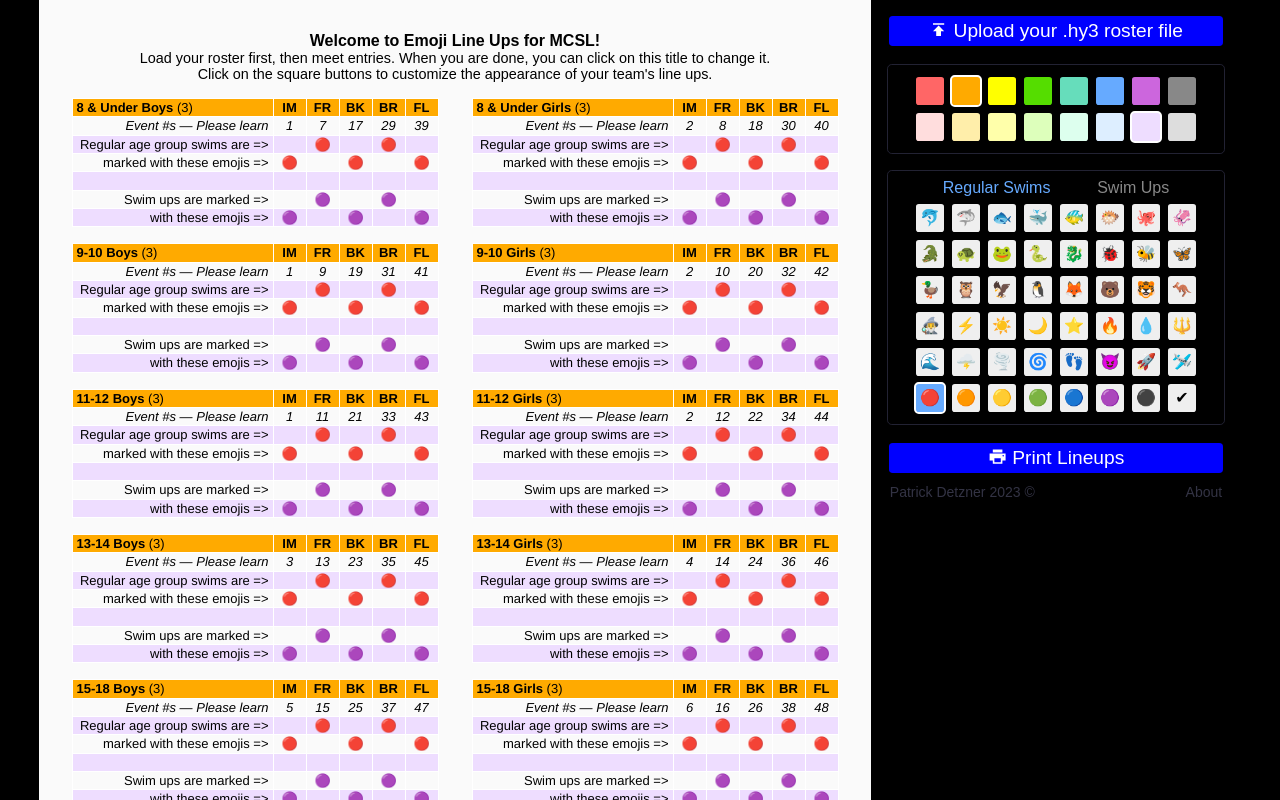
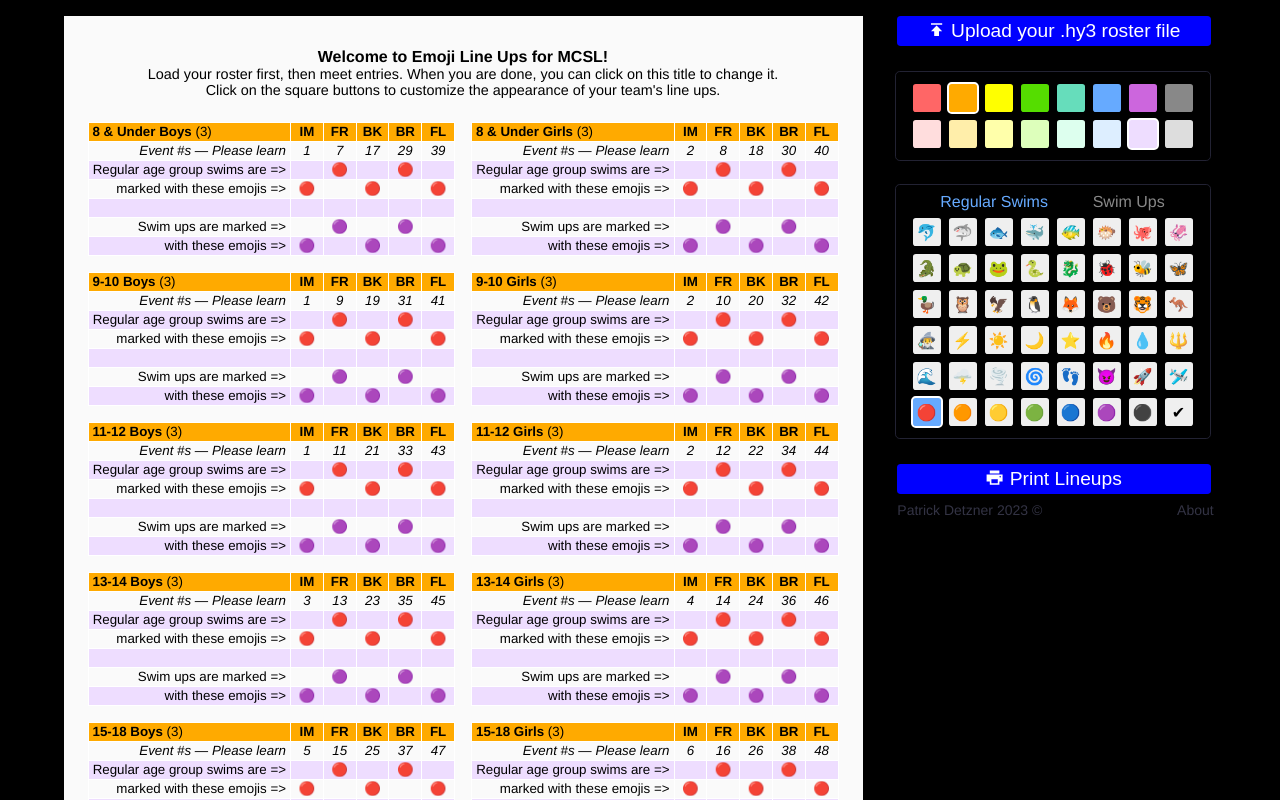
Before and after one commit to pdetz/Lineups, a plain HTML site: page index.html in a window 1280 px wide. Drawn offline with Linux system fonts and the light colour scheme.

Commit message:
final css fix

```diff
--- a/ameet.js
+++ b/ameet.js
@@ -3,9 +3,6 @@ function AgeGroup(name, ages, eventNumbers){
     this.ages = ages;
     this.eventNumbers = eventNumbers;
 }
-
-const AGEDATE = "06012022";
-
 const _8U = new AgeGroup("8 & Under", [4, 5, 6, 7, 8], [1, 7, 17, 29, 39]);
 const _9_10 = new AgeGroup("9-10", [9, 10], [1, 9, 19, 31, 41]);
 const _11_12 = new AgeGroup("11-12", [11, 12], [1, 11, 21, 33, 43]);
@@ -13,8 +10,9 @@ const _13_14 = new AgeGroup("13-14", [13, 14], [3, 13, 23, 35, 45]);
 const _15_18 = new AgeGroup("15-18", [15, 16, 17, 18], [5, 15, 25, 37, 47]);
 const _12U = new AgeGroup("12&U", [4, 5, 6, 7, 8, 9, 10, 11, 12]);
 const _OPEN = new AgeGroup("Open", [4, 5, 6, 7, 8, 9, 10, 11, 12, 13, 14, 15, 16, 17, 18]);
+const AGE_GROUPS = [_8U, _9_10, _11_12, _13_14, _15_18]; //, _12U, _OPEN];
 
-const AGE_GROUPS = [_8U, _9_10, _11_12, _13_14, _15_18]; //, _12U, _OPEN];
+const AGEDATE = "06012022";
 
 const STROKES = ["IM", "FR", "BK", "BR", "FL"];
 
--- a/buttons.css
+++ /dev/null
@@ -1,43 +0,0 @@
-button {
-    cursor: pointer;
-    font-size: 1.2em;
-    font-weight: normal;
-    margin: 0.2em;
-    padding: 0.2em 0.5em;
-    border-radius: 0.3em;
-}
-button svg {
-    display: inline;
-    height: 1em;
-    vertical-align: top;
-}
-
-button.tools {
-    background-color: #00f;
-    border: 2px solid #000;
-    margin:0;
-    color: #fff;
-    width: 100%;
-}
-
-div.upload:nth-child(1){
-    margin-top: -2px;
-}
-
-div.upload:nth-child(2){
-    margin-top: 1em;
-}
-
-button.tools svg{
-    fill: #fff;
-}
-
-button.tools:hover {
-    border: 2px solid #fff;
-    filter: brightness(70%);
-}
-
-button.tools:active{
-    border: 2px solid #000;
-    filter: brightness(50%);
-}
--- a/index.html
+++ b/index.html
@@ -4,34 +4,31 @@
     <meta charset="UTF-8">
     <title id="pageTitle">MCSL Lineup Creator</title>
     <link rel="stylesheet" href="main.css">
+    <link rel="stylesheet" href="lineups.css">
+    <link rel="stylesheet" href="tools.css">
+    <link rel="stylesheet" href="pickers.css">
+
     <script src="jquery3.min.js"></script>
     <script src="misc.js"></script>
     <script src="ameet.js"></script>
-
-    <link rel="stylesheet" href="pickers.css">
-    <script src="pickers.js"></script>
-
-    <link rel="stylesheet" href="lineups.css">
-    <link rel="stylesheet" href="tools.css">
-    <link rel="stylesheet" href="buttons.css">
-    <link rel="stylesheet" href="print.css">
+    <script src="lineups.js"></script>
     <script src="loadRoster.js"></script>
     <script src="loadEntries.js"></script>
     <script src="tools.js"></script>
-    <script src="tables.js"></script>
-    <script src="lineups.js"></script>
+    <script src="pickers.js"></script>
+
 </head>
 
 <body id="body">
-    <div class="column noprint">
-        <div id="tools">
+    <div class="noprint">
+        <div id="tools" class="flex">
         </div>
         <div class="about">
             <div id="about-btn">About</div>
             <div id = "copyright">© 2023 Patrick Detzner</div>
         </div>
     </div>
-    <div class="left column">
+    <div class="scrollLeft">
         <div id="displayArea" class="flex">
                 <div id="meetTitle">
                     Welcome to Emoji Line Ups for MCSL!
--- a/lineups.css
+++ b/lineups.css
@@ -1,76 +1,26 @@
-#lineups {
-    color: #000;
-    direction: ltr;
-    text-align: center;
-}
-
-.flex{
-    display: flex;
-    flex-wrap: wrap;
-    align-items: flex-start;
-    justify-content: space-around;
-    padding-bottom: 1rem;
-}
-
-table.lineup{
-    max-width: 49%;
-    min-width: 330px;
-}
-
-table.lineup td {
-    padding: 0;
-    margin:0;
-    border:1px solid white;
-    border-collapse: collapse;
-    vertical-align: center;
-    background:none;
-    line-height: 13pt;
-    font-size: 13px;
-    width:32px
-}
-
-table.lineup tr:nth-child(even){
-    background-color: #fafafa;
-}
-
-table.lineup td:nth-child(1) {
-    width: 192px;
-    padding: 0 4px;
-    text-align: left;
-}
-
-table.lineup td.right{
-    text-align: right;
-}
-table.lineup td.secret{
-    color:transparent;
-}
-
-td>svg {
-    height: 12pt;
-    font-size:8pt;
-    vertical-align: bottom;
-    background-color: transparent;
-    fill: #000;
-}
-
-table.lineup tr.events > td:first-child{
-    text-align:right;
-}
-
-tr.events {
-    font-style:italic;
-}
-
-.absent{
-    font-style: italic;
-    color:#aaa;
-}
-
 #meetTitle {
     font-weight:bold;
     padding: 1em 0;
     width:100%;
+}
+
+input.dynamic{
+    width:80%;
+    background:none;
+    outline:none;
+    text-align: center;
+    border-radius: 0.3em;
+    padding: 6px;
+    font-weight: bold;
+}
+
+input.dynamic:hover{
+    background-color: #def;
+}
+
+input.dynamic:focus{
+    background-color: #def;
+    border:1px solid #6af
 }
 
 div.subtitle{
@@ -78,10 +28,51 @@ div.subtitle{
     font-size:0.9em;
 }
 
-div.description{
-    margin: 4px;
+table.lineup{
+    border-collapse: collapse;
+    margin: 0.5em;
+    max-width: calc(50% - 1em);
+}
+
+table.lineup tr:first-child {
+    font-weight: bold;
+}
+table.lineup tr:nth-child(even){background-color: #fafafa;}
+
+table.lineup tr.events {
+    font-style:italic;
+}
+
+table.lineup td {
+    border:1px solid #fff;
+    vertical-align: middle;
+    line-height: 12pt;
+    font-size: 10pt;
+    padding: 1px;
+    width:30px;
+}
+
+table.lineup td:first-child {
+    width: 196px;
+    padding: 1px 4px;
+    text-align: left;
+}
+
+table.lineup td.right{
+    text-align: right;
+}
+
+table.lineup td.secret{
+    color:transparent;
 }
 
 span.count {
     font-weight:normal;
 }
+
+@media print {
+    table.lineup {
+        page-break-inside: avoid;
+    }
+    table.lineup tr:nth-child(even){background-color: #fff;}
+}
--- a/lineups.js
+++ b/lineups.js
@@ -1,5 +1,8 @@
 $(document).ready(function(){
-    loadTables();
+    $("#lineups").append(...AGE_GROUPS.map(
+      ag => [ lineupTable(ag, "M"), lineupTable(ag, "F") ]
+    ));
+
     $("#tools").append(
 
             uploadFile(UPLOAD + " Upload your .hy3 roster file", loadRoster, "#roster"),
--- a/loadRoster.js
+++ b/loadRoster.js
@@ -1,3 +1,20 @@
+function lineupTable(ageGroup, gender){
+    let [table, tbody, th] = make("table.lineup#" + gender + AGE_GROUPS.indexOf(ageGroup));
+    th.addTD(ageGroup.name + " " + GENDERS[gender] + "<span class = 'count'> (3)</span>")
+        .append(STROKES.map(stroke => make("td").html(stroke)));
+
+    tbody.addTR("events").addTD("Event #s — Please learn", "right")
+        .append(ageGroup.eventNumbers.map(n => make("td").html(egn(n, gender))));
+    tbody.addTR("swimmer").addTD("Regular age group swims are =>", "right").addTD("").addTD("", "swim").addTD("").addTD("", "swim").addTD("");
+    tbody.addTR("swimmer").addTD("marked with these emojis =>", "right").addTD("", "swim").addTD("").addTD("", "swim").addTD("").addTD("", "swim");
+    tbody.addTR("swimmer").addTD("<div>Good luck at the meet!</div>", "secret").addTD("").addTD("").addTD("").addTD("").addTD("");
+    tbody.addTR("swimmer").addTD("Swim ups are marked =>", "right").addTD("").addTD("", "up").addTD("").addTD("", "up").addTD("");
+    tbody.addTR("swimmer").addTD("with these emojis =>", "right").addTD("", "up").addTD("").addTD("", "up").addTD("").addTD("", "up");
+    //tbody.addTR("swimmer").addTD("Good luck at the meet!").addTD("", "swim").addTD("", "up").addTD("", "swim").addTD("", "up").addTD("", "swim");
+
+    return table;
+}
+
 function loadRoster(uploadedFile){
     ROSTER = new Roster();
     let athletes = uploadedFile.split("\nD1");
@@ -9,6 +26,26 @@ function loadRoster(uploadedFile){
     $("#roster").siblings("button").addClass("completed").html("Roster Loaded")
         .siblings("span").slideUp();
     $("#entries").parent().slideDown();
+}
+
+function fillLineups(roster){
+    $("tr.swimmer").remove();
+    ["M", "F"].forEach(gender => {
+        roster[gender].forEach((group, i) => {
+            $("#" + gender + i)
+                .append(group.map(swimmer =>
+                    make("tr#s" + swimmer.id + ".swimmer").addTD(swimmer.display, "name")
+                    .append(STROKES.map((stroke, i) => {
+                        let e = AGE_GROUPS[swimmer.ag].eventNumbers[i];
+                        return make("td." + stroke + ".event" + egn(e, swimmer.gender));
+                }))))
+                .find("span.count").html(" (" + group.length + ")");
+        });
+    });
+}
+
+function egn(n, g){
+    return g === "F" ? n+1 : n;
 }
 
 function Roster(){
--- a/main.css
+++ b/main.css
@@ -1,96 +1,74 @@
-
 body{
+    font-family: "Helvetica Neue", Helvetica, Arial, "Lucida Grande", "DejaVu Sans", sans-serif;
+    text-rendering: optimizeLegibility;
     display:flex;
     flex-wrap: wrap;
     justify-content: center;
     overflow-y:auto;
     direction:rtl;
     margin:0;
+    background-color:#000;
+    color:#fff;
 }
 
-.left {
+.scrollLeft {
     direction:rtl;
     overflow-y: scroll;
-    height: 100vh
+    height: 100vh;
+}
+.scrollLeft::-webkit-scrollbar {
+    background:#000;
+}
+
+.scrollLeft::-webkit-scrollbar-thumb {
+    background:#111;
+    border-radius: 1em;
+}
+
+#displayArea {
+    display:flex;
+    max-width: 767px;
+    direction: ltr;
+    text-align: center;
+    margin: 1em;
+    padding: 1em;
+    background: #fafafa;
+    color: #000;
 }
 
 #tools {
     direction:ltr;
     display:flex;
     flex-direction: column;
-    padding: 1em 1em 0.2em 1em;
-    border: none;
-    max-width: 500px;
+    justify-content: space-between;
+    padding: 1em 1em 0 1em;
+    min-height: 480px;
 }
 
-#displayArea {
-    display:flex;
-    max-width:800px;
-    direction: ltr;
-    text-align: center;
-    padding: 1em;
-    background: #fafafa;
-    color: #000;
+@media only screen and (max-width: 767px) {
+    #tools {
+      flex: 0 0 100%;
+    }
+  }
+
+@media print {
+    .noprint, .scrollLeft::-webkit-scrollbar {display:none}
+    body {background:none}
+    .scrollLeft {height:auto}
+    #displayArea {
+        margin: 0;
+        padding: 0;
+        background: none;
+    }
 }
 
-.column.left > .displayArea {
-    margin-right: 1.5rem;
-    margin-left: 0.5rem;
+.flex{
+    display: flex;
+    flex-wrap: wrap;
+    align-items: flex-start;
+    justify-content: space-around;
 }
 
-:root {
-    font-family: Arial, Helvetica, sans-serif;
-    background-color:#000;
-    color:#fff;
-    box-sizing: border-box;
-    margin:0;
-}
-
-table {
-    font-family: "Helvetica Neue", Helvetica, Arial, "Lucida Grande", "DejaVu Sans", sans-serif;
-    text-rendering: optimizeLegibility;
-    margin:0 0 1em 0;
-    background: none;
-    border:none;
-    border-collapse: collapse;
-    border-spacing:0;
-    color: #000;
-}
-
-.column::-webkit-scrollbar {
-    background:#000;
-    width: 1em;
-}
-
-.column::-webkit-scrollbar-thumb {
-    background:#111;
-    width: 1em;
-    border-radius: 2em;
-}
-
-.about {
-    display: flex;
-    flex-direction: row;
-    justify-content: space-between;
-    padding: 0.2em 1em 1em 1em;
-}
-.about > div{
-    color: #334;
-    font-size: 0.875rem;
-    margin:0.2em;
-    border:none;
-    padding:0;
-}
-#about-btn:hover{
-    cursor: pointer;
-    color:#6af;
-}
-  .blur{
-    filter:blur(5px)
-  }
-  a{
-    color:#6af
-  }
   /* Styling for the modal container */
 #modal-container {
     display: none; /* Hide the container by default */
@@ -100,13 +78,12 @@ table {
     top: 0;
     width: 100%;
     height: 100%;
-    overflow: auto; /* Allow scrolling */
     background-color: rgba(0,0,0,0.4); /* Add a black background with opacity */
   }
 #about{
     background-color: #000;
     margin: 15% auto;
-    padding: 20px;
+    padding: 1em;
     border: 1px solid #888;
     max-width: 30em;
     text-align: center;
--- a/misc.js
+++ b/misc.js
@@ -46,7 +46,3 @@ $.fn.addTR = function(css = "") {
 $.fn.addTD = function(cell, css = "") {
     return $(this).append(make("td." + css).html(cell));
 }
-
-$.fn.addTH = function(cell, css = "") {
-    return $(this).append(make("th." + css).html(cell));
-}
--- a/pickers.css
+++ b/pickers.css
@@ -1,3 +1,10 @@
+div.b{
+    padding: 0.5em 0;
+    border-radius: 0.3em;
+    border: 1px solid #223;
+    width: calc(100% - 0.5em);
+}
+
 div.palette{
     display: flex;
     flex-wrap: wrap;
@@ -6,27 +13,13 @@ div.palette{
     border-radius: 0.3em;
 }
 
-div.b{
-    padding: 0.5em;
-    margin: 1em 0 0.5em 0;
-    border-radius: 0.3em;
-    border: 1px solid #223;
-}
-
-div.b:nth-child(4){
-    padding: 0.5em;
-    margin: 0.5em 0 1em 0;
-    border-radius: 0.3em;
-    border: 1px solid #223;
-}
-
 button.palette {
     border:2px solid #000;
     height: 2rem;
     width: 2rem;
-    border-radius: .3rem;
     margin: 2px;
     padding: 0;
+    text-align: center;
     font-size: 1em;
     color: #000;
 }
--- a/print.css
+++ /dev/null
@@ -1,65 +0,0 @@
-@media print {
-
-    .noprint{display:none}
-
-    .column {
-        width: 100%;
-        padding: 0;
-        height: auto;
-        float:none;
-    }
-    #displayArea {
-        display:flex;
-        direction: ltr;
-        margin: 0;
-        padding: 0;
-        background: none;
-        color: #000;
-    }
-
-    #lineups {
-        padding: 0;
-        margin: 0;
-        background: none;
-        min-width: none;
-        width: 100%;
-    }
-
-    .flex {
-        display: flex;
-        justify-content: space-between;
-    }
-
-    table.lineup {
-        page-break-inside: avoid;
-        max-width:49%;
-    }
-
-    table.lineup tr:nth-child(even){
-        background-color: #fff;
-    }
-
-
-    table.lineup td:nth-child(1){
-        padding: 0 4px;
-        text-align: left;
-    }
-
-    table.lineup td {
-        line-height: 12pt;
-        font-size: 12px;
-        width:32px
-    }
-
-    :root {
-        background:none;
-    }
-
-    .column::-webkit-scrollbar {
-        display: none;
-    }
-
-    .column::-webkit-scrollbar-thumb {
-        display: none;
-    }
-}
--- a/tables.js
+++ /dev/null
@@ -1,44 +0,0 @@
-function loadTables(){
-    $("#lineups").append([].concat(...AGE_GROUPS.map(ag => ["M", "F"].map(g => lineupTable(ag, g)))));
-}
-
-function lineupTable(ageGroup, gender){
-    let [table, tbody, th] = make("table.lineup#" + gender + AGE_GROUPS.indexOf(ageGroup));
-    th.addTD(ageGroup.name + " " + GENDERS[gender] + "<span class = 'count'> (3)</span>").css("font-weight", "bold")
-        .append(STROKES.map(stroke => make("td").html(stroke)));
-
-    tbody.addTR("events").addTD("Event #s — Please learn")
-        .append(ageGroup.eventNumbers.map(n => make("td").html(egn(n, gender))));
-    tbody.addTR("swimmer").addTD("Regular age group swims are =>", "right").addTD("").addTD("", "swim").addTD("").addTD("", "swim").addTD("");
-    tbody.addTR("swimmer").addTD("marked with these emojis =>", "right").addTD("", "swim").addTD("").addTD("", "swim").addTD("").addTD("", "swim");
-    tbody.addTR("swimmer").addTD("<div>Good luck at the meet!</div>", "secret").addTD("").addTD("").addTD("").addTD("").addTD("");
-    tbody.addTR("swimmer").addTD("Swim ups are marked =>", "right").addTD("").addTD("", "up").addTD("").addTD("", "up").addTD("");
-    tbody.addTR("swimmer").addTD("with these emojis =>", "right").addTD("", "up").addTD("").addTD("", "up").addTD("").addTD("", "up");
-    //tbody.addTR("swimmer").addTD("Good luck at the meet!").addTD("", "swim").addTD("", "up").addTD("", "swim").addTD("", "up").addTD("", "swim");
-
-    return table;
-}
-
-function fillLineups(roster){
-    $("tr.swimmer").remove();
-    ["M", "F"].forEach(gender => {
-        roster[gender].forEach((group, i) => {
-            $("#" + gender + i)
-                .append(group.map(swimmer => swimmerRow(swimmer)))
-                .find("span.count").html(" (" + group.length + ")");
-        });
-    });
-}
-
-function swimmerRow(swimmer){
-    swimmer.tr = make("tr#s" + swimmer.id + ".swimmer").addTD(swimmer.display, "name")
-        .append(STROKES.map((stroke, i) => {
-            let e = AGE_GROUPS[swimmer.ag].eventNumbers[i];
-            return make("td." + stroke + ".event" + egn(e, swimmer.gender));
-        }));
-    return swimmer.tr;
-}
-
-function egn(n, g){
-    return g === "F" ? n+1 : n;
-}
--- a/tools.css
+++ b/tools.css
@@ -1,37 +1,69 @@
-div.tool {
-    display: flex;
-    flex-direction: column;
-    justify-content: space-around;
-    align-content: center;
-    padding: 0.5em;
-    margin: 1.5em 0.5em;
+button {
+    cursor: pointer;
+    font-size: 1.2em;
+    font-weight: normal;
+    padding: 0.2em 0;
     border-radius: 0.3em;
-    text-align: center;
+}
+button svg {
+    display: inline;
+    height: 1em;
+    vertical-align: top;
 }
 
-input.dynamic{
-    width:80%;
-    background:none;
-    outline:none;
-    border: none;
-    color: #000;
-    text-align: center;
-    font-size: 1em;
-    border-radius: 0.3em;
-    margin: 2px 2px 4px 2px;
-    padding: 6px;
-    font-weight: bold;
+button.tools {
+    background-color: #00f;
+    border: 2px solid #000;
+    margin:0;
+    color: #fff;
+    width: calc(100% - 4px);
 }
 
-input.dynamic:hover{
-    background-color: #def;
+div.upload {
+    width:100%;
+    margin-top: -2px;
 }
 
-input.dynamic:focus{
-    background-color: #def;
-    border:1px solid #6af
+div.upload:nth-child(2){
+    margin-top: 1em;
 }
 
-div.tool > span{display:none}
+button.tools svg{
+    fill: #fff;
+}
+
+button.tools:hover {
+    border: 2px solid #fff;
+    filter: brightness(70%);
+}
+
+button.tools:active{
+    border: 2px solid #000;
+    filter: brightness(50%);
+}
 
 input.upload {display:none;}
+
+.about {
+    display: flex;
+    flex-direction: row;
+    justify-content: space-between;
+    padding: 0.2em 1em 1em 1em;
+}
+.about > div{
+    color: #334;
+    font-size: 0.875rem;
+    margin:0.2em;
+    border:none;
+    padding:0;
+}
+#about-btn:hover{
+    cursor: pointer;
+    color:#6af;
+}
+  .blur{
+    filter:blur(5px)
+  }
+  a{
+    color:#6af
+  }
```
